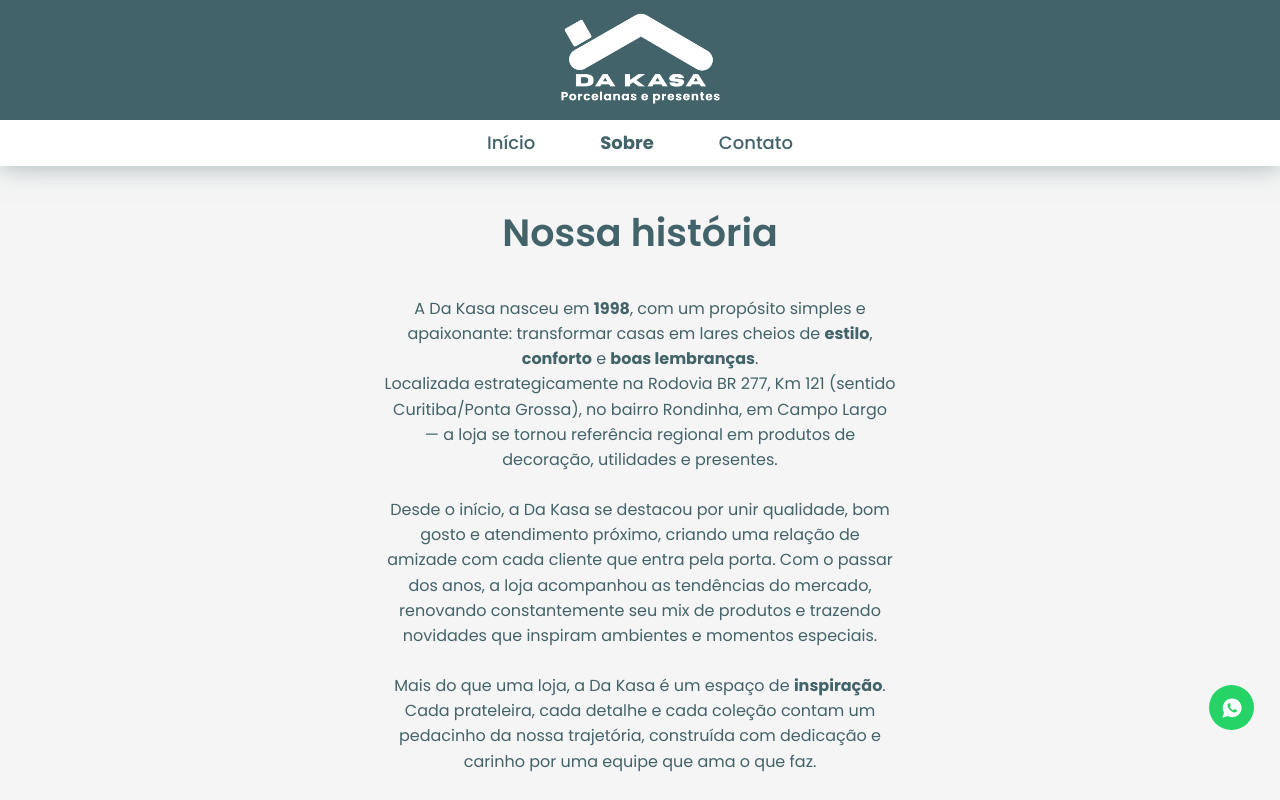
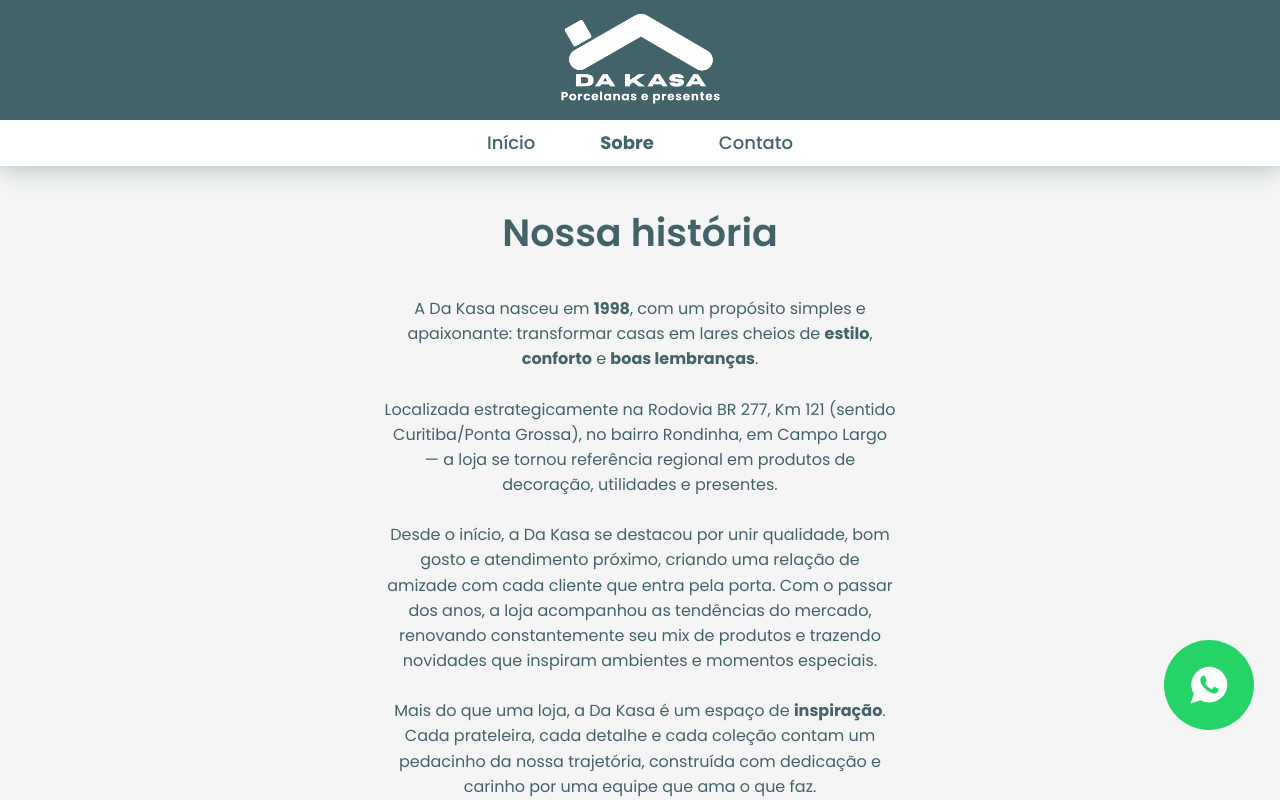
Before and after one commit to caioac96/lp-dakasa, a React (Vite) app: page /about in a window 1280 px wide. Shown: the top 800 px of the page. Built offline with nearby package versions, Linux system fonts and the light colour scheme.

Commit message:
[hotfix] ajustes

```diff
--- a/src/App.tsx
+++ b/src/App.tsx
@@ -22,7 +22,7 @@ export default function App() {
       <ScrollToTop />
       <Layout >
         <ContainerIconsFloating onClick={clickWhatsApp}>
-          <IoLogoWhatsapp size={22} style={{ color: "#ffffff" }} />
+          <IoLogoWhatsapp className="icon-wpp" />
         </ContainerIconsFloating>
         <Content>
           <HomeContainer>
@@ -49,7 +49,7 @@ export default function App() {
                 <Typography.Text>Campo Largo/Paraná</Typography.Text>
                 <MenuFooter />
                 <div style={{ width: "100%", justifyContent: "center", display: "flex" }}>
-                  <Faixa2 style={{marginTop: "20px"}}/>
+                  <Faixa2 style={{ marginTop: "20px" }} />
                 </div>
                 <Signature>
                   <Typography.Text>Da Kasa © Copyright 2025</Typography.Text>
--- a/src/components/InstagramCarousel.tsx
+++ b/src/components/InstagramCarousel.tsx
@@ -31,7 +31,7 @@ export default function InstagramCarousel() {
   return (
     <ContainerInstagram>
       <ButtonDivLeft>
-        <BiChevronLeft size={50} onClick={handlePrev} />
+        <BiChevronLeft size={50} onClick={handlePrev} onMouseDown={(e) => e.preventDefault()}/>
       </ButtonDivLeft>
       <ContainerPosts>
         {posts.map((src, index) => {
@@ -48,6 +48,7 @@ export default function InstagramCarousel() {
               animate={{ scale, opacity }}
               transition={{ type: "spring", stiffness: 800, damping: 60 }}
               className="relative flex-shrink-0"
+              onMouseDown={(e) => e.preventDefault()}
               style={{
                 filter: blur,
                 zIndex: isActive ? 2 : 1,
@@ -63,7 +64,8 @@ export default function InstagramCarousel() {
                 style={{
                   width: "250px",
                   height: "450px",
-                  borderRadius: "20px"
+                  borderRadius: "20px",
+                  pointerEvents: isActive ? "auto" : "none"
                 }}
               />
             </motion.div>
@@ -71,7 +73,7 @@ export default function InstagramCarousel() {
         })}
       </ContainerPosts>
       <ButtonDivRight>
-        <BiChevronRight size={50} onClick={handleNext} />
+        <BiChevronRight size={50} onClick={handleNext} onMouseDown={(e) => e.preventDefault()} />
       </ButtonDivRight>
     </ContainerInstagram>
   );
--- a/src/pages/About.tsx
+++ b/src/pages/About.tsx
@@ -12,7 +12,10 @@ export default function About() {
             <Typography.Title level={1}>Nossa história</Typography.Title>
             <br />
             <Typography.Text className="body-about">
-                A Da Kasa nasceu em <b>1998</b>, com um propósito simples e apaixonante: transformar casas em lares cheios de <b>estilo</b>, <b>conforto</b> e <b>boas lembranças</b>. <br />Localizada estrategicamente na Rodovia BR 277, Km 121 (sentido Curitiba/Ponta Grossa), no bairro Rondinha, em Campo Largo — a loja se tornou referência regional em produtos de decoração, utilidades e presentes. <br />
+                A Da Kasa nasceu em <b>1998</b>, com um propósito simples e apaixonante: transformar casas em lares cheios de <b>estilo</b>, <b>conforto</b> e <b>boas lembranças</b>.
+                <br />
+                <br />
+                Localizada estrategicamente na Rodovia BR 277, Km 121 (sentido Curitiba/Ponta Grossa), no bairro Rondinha, em Campo Largo — a loja se tornou referência regional em produtos de decoração, utilidades e presentes. <br />
                 <br />
                 Desde o início, a Da Kasa se destacou por unir qualidade, bom gosto e atendimento próximo, criando uma relação de amizade com cada cliente que entra pela porta. Com o passar dos anos, a loja acompanhou as tendências do mercado, renovando constantemente seu mix de produtos e trazendo novidades que inspiram ambientes e momentos especiais. <br />
                 <br />
--- a/src/styles.ts
+++ b/src/styles.ts
@@ -39,14 +39,30 @@ export const ContainerIconsFloating = styled.div`
     display: flex;
     justify-content: center;
     align-items: center;
-    height: 45px;
-    width: 45px;
+    height: 90px;
+    width: 90px;
     bottom: 70px;
     right: 2%;
     cursor: pointer;
-    border-radius: 30px;
+    border-radius: 60px;
     background-color: #25D366;
     z-index: 4;
+
+    @media (max-width: 480px) {
+        height: 55px;
+        width: 55px;
+    }
+
+    .icon-wpp {
+        color: #ffffff;
+        height: 42px;
+        width: 42px;
+
+        @media (max-width: 480px) {
+            height: 25px;
+            width: 25px;
+        }
+    }
 `;
 
 export const Footer = styled.div`
```
